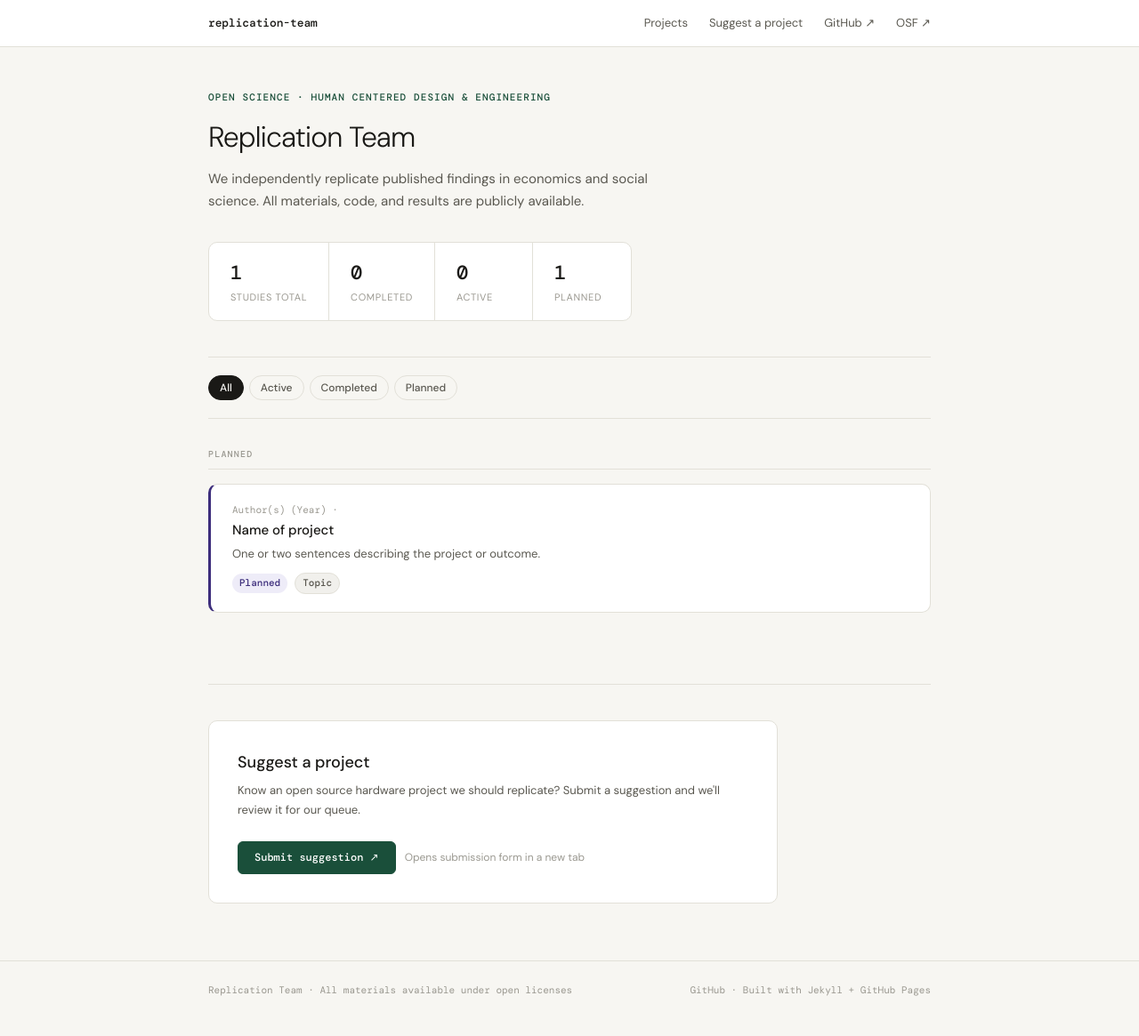
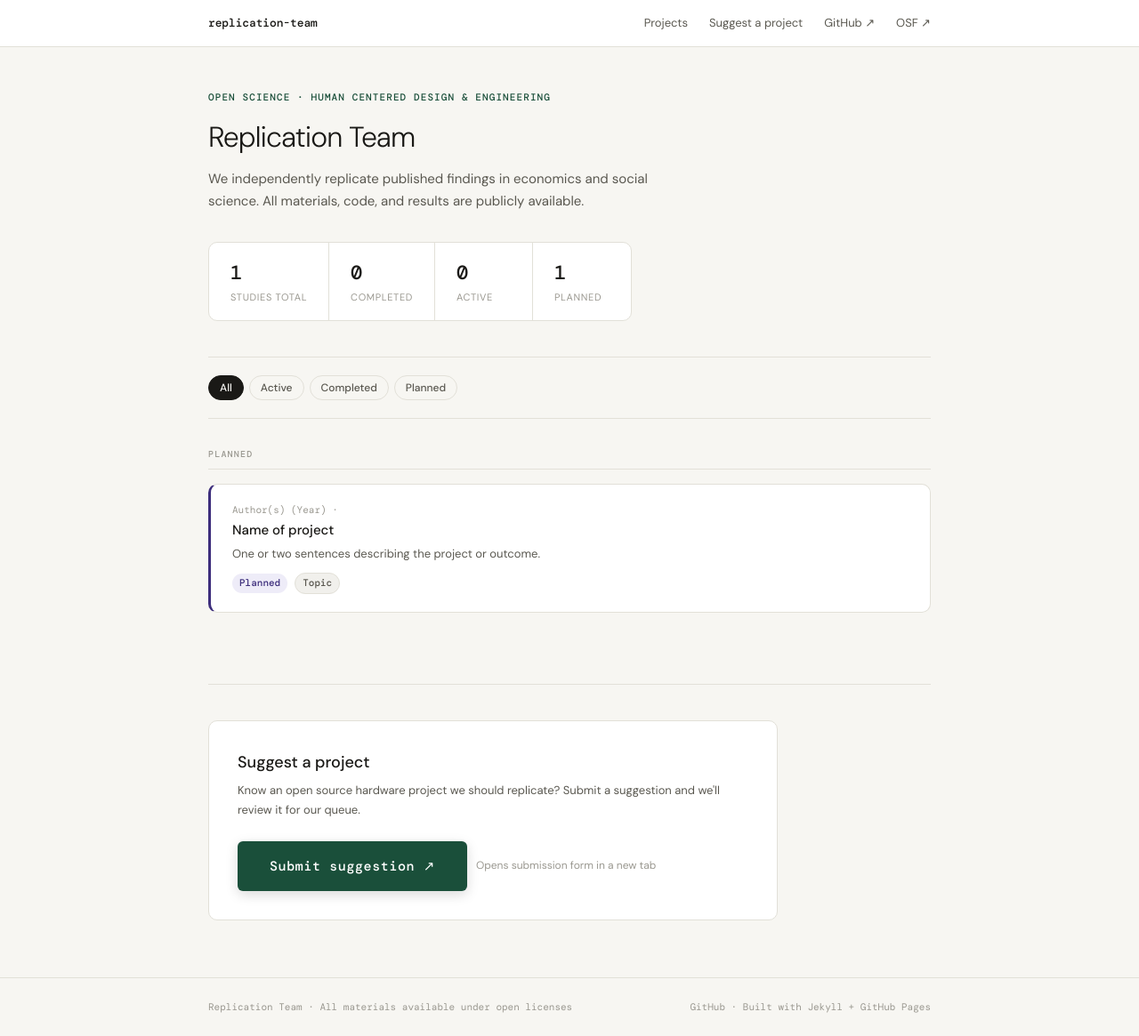
Before and after one commit to Clgould99/replication_team_test, a Jekyll site: the page built from index.html, in a window 1280 px wide and 1165 px high. Shown: the whole window at 89% size. Built offline with Jekyll 4.4.1, drawn with Linux system fonts in a browser that asks for light colours.

Commit message:
Enhance btn-primary styles for better appearance

```diff
--- a/assets/css/main.css
+++ b/assets/css/main.css
@@ -398,18 +398,24 @@ body {
 
 .btn-primary {
   font-family: var(--mono);
-  font-size: 12px;
+  font-size: 15px;
   font-weight: 500;
-  padding: 8px 18px;
+  padding: 16px 36px;
   border-radius: var(--radius);
-  border: 1px solid var(--accent);
+  border: none;
   background: var(--accent);
   color: #fff;
   cursor: pointer;
   text-decoration: none;
-  transition: opacity 0.15s;
+  letter-spacing: 0.04em;
+  transition: transform 0.15s, box-shadow 0.15s;
+  box-shadow: 0 4px 14px rgba(0,0,0,0.15);
+  display: inline-block;
 }
-.btn-primary:hover { opacity: 0.85; }
+.btn-primary:hover {
+  transform: translateY(-2px);
+  box-shadow: 0 6px 20px rgba(0,0,0,0.2);
+}
 
 .btn-secondary {
   font-family: var(--mono);
```
